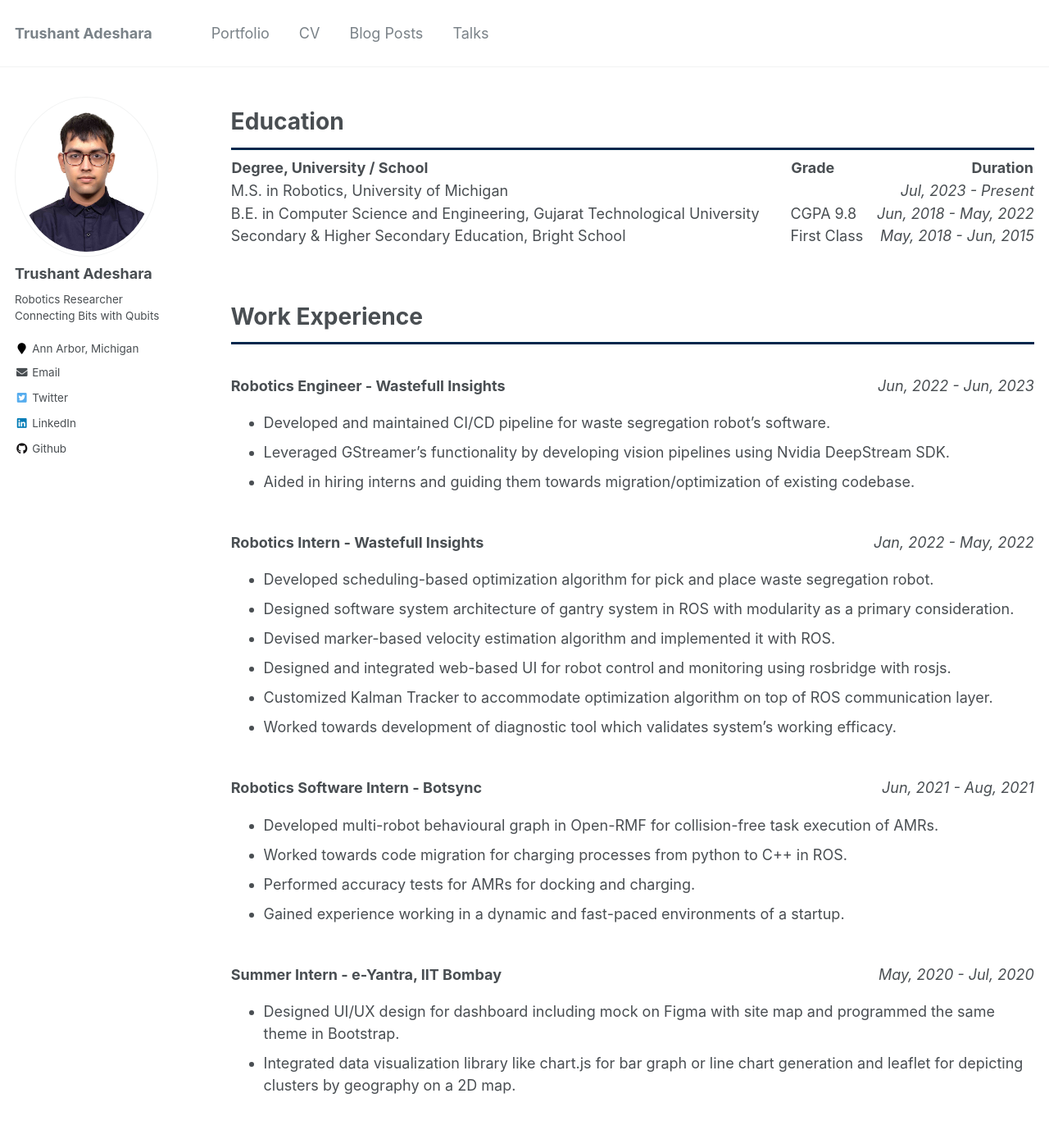
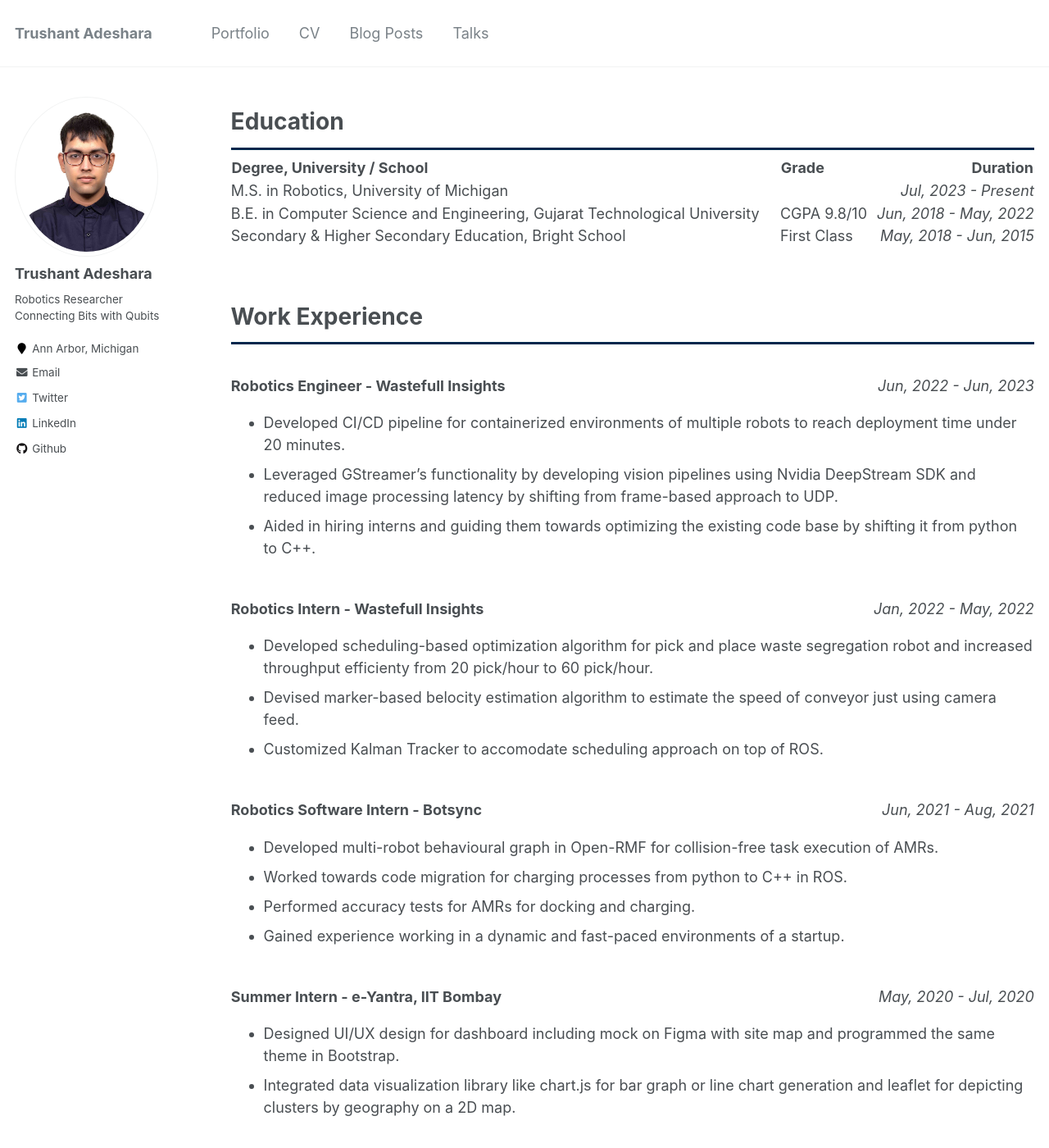
Before and after one commit to Trushant-Adeshara/Trushant-Adeshara.github.io, a Jekyll site: the page built from _pages/cv.md, in a window 1280 px wide and 1400 px high. Shown: the whole window at 82% size. Built offline with Jekyll 4.4.1, drawn with Linux system fonts in a browser that asks for light colours.

Commit message:
Update cv.md with modifications on action verbs in work experience section

```diff
--- a/_pages/cv.md
+++ b/_pages/cv.md
@@ -16,7 +16,7 @@ Education
 | Degree, University / School                                                | Grade       |Duration |
 | :---                                                                       | :---        |    ---: |
 | M.S. in Robotics, University of Michigan                                   |             | *Jul, 2023 - Present* |
-| B.E. in Computer Science and Engineering, Gujarat Technological University | CGPA 9.8    | *Jun, 2018 - May, 2022* |
+| B.E. in Computer Science and Engineering, Gujarat Technological University | CGPA 9.8/10 | *Jun, 2018 - May, 2022* |
 | Secondary & Higher Secondary Education, Bright School                      | First Class | *May, 2018 - Jun, 2015* |
 
 <br>
@@ -29,21 +29,18 @@ Work Experience
 | :---                                                      |                    ---: |
 | **Robotics Engineer  -   Wastefull Insights**             | *Jun, 2022 - Jun, 2023* |
 
-* Developed and maintained CI/CD pipeline for waste segregation robot's software.
-* Leveraged GStreamer's functionality by developing vision pipelines using Nvidia DeepStream SDK.
-* Aided in hiring interns and guiding them towards migration/optimization of existing codebase.
+* Developed CI/CD pipeline for containerized environments of multiple robots to reach deployment time under 20 minutes.
+* Leveraged GStreamer's functionality by developing vision pipelines using Nvidia DeepStream SDK and reduced image processing latency by shifting from frame-based approach to UDP.
+* Aided in hiring interns and guiding them towards optimizing the existing code base by shifting it from python to C++.
 
 
 |                                            |                         |
 | :---                                       |                    ---: |
 | **Robotics Intern  -  Wastefull Insights** | *Jan, 2022 - May, 2022* |
 
-* Developed scheduling-based optimization algorithm for pick and place waste segregation robot.
-* Designed software system architecture of gantry system in ROS with modularity as a primary consideration.
-* Devised marker-based velocity estimation algorithm and implemented it with ROS.
-* Designed and integrated web-based UI for robot control and monitoring using rosbridge with rosjs.
-* Customized Kalman Tracker to accommodate optimization algorithm on top of ROS communication layer.
-* Worked towards development of diagnostic tool which validates system's working efficacy.
+* Developed scheduling-based optimization algorithm for pick and place waste segregation robot and increased throughput efficienty from 20 pick/hour to 60 pick/hour.
+* Devised marker-based belocity estimation algorithm to estimate the speed of conveyor just using camera feed.
+* Customized Kalman Tracker to accomodate scheduling approach on top of ROS.
 
 |                                            |                         |
 | :---                                       |                    ---: |
```
